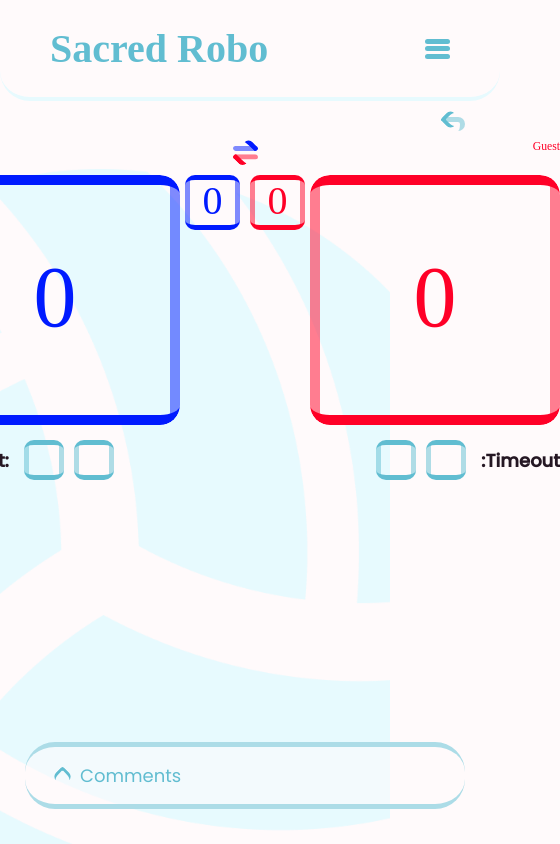
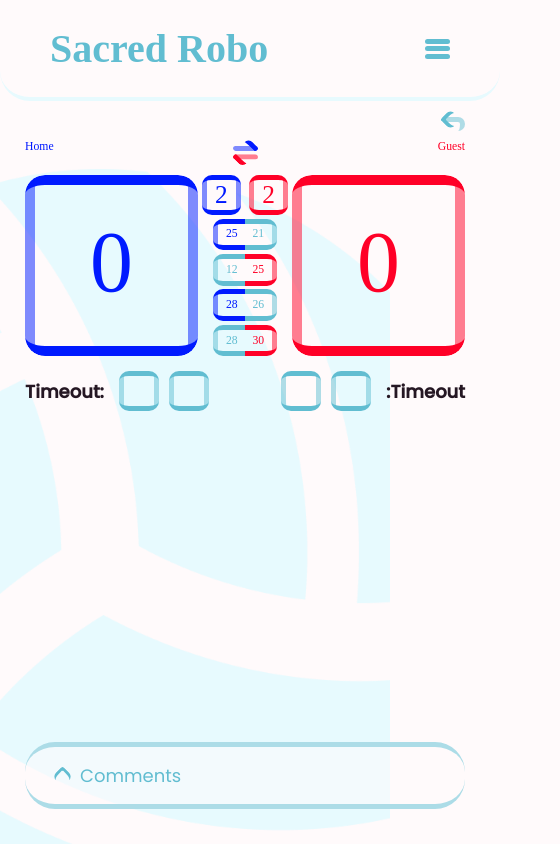
Before and after one commit to clestinepa/Sacred-Robo, a Svelte app: page / in a window 390 px wide. Shown: the whole page, 560 px wide, since content can reach past the window. Built offline with nearby package versions, Linux system fonts and the light colour scheme; a web font is replaced by a local one.

Commit message:
correction erreur + responsive affichage score

```diff
--- a/public/global.css
+++ b/public/global.css
@@ -53,8 +53,10 @@ html {
 
 body {
 	height: 100%;
+	min-height: 100%;
 	display: flex;
 	flex-direction: column;
+	overflow-y: scroll;
 }
 
 
--- a/src/App.svelte
+++ b/src/App.svelte
@@ -20,7 +20,7 @@
 	 * ERROR : VM11:6772 crbug/1173575, non-JS module files deprecated. (anonyme) @ VM11:6772
 			   [Violation] Forced reflow while executing JavaScript took 56ms
 	 *				=> stack overflow a la sulotion : Network - Aucune Limitation et pas Hor ligne
-	 *
+	 *Violation :Forced reflow while executing JavaScript took 70ms
 	 *
 	*/
 
@@ -134,7 +134,7 @@
 <main class="game">
 	<div id=result>
 		<div id=settings_game>
-			<Back/>
+			<div id=pos_back><Back/></div>
 		</div>
 		<div id=names_{$switchOn}>
 			<p id=name1 style:color={$settings.team1_color.value[0]}>{$settings.team1_name.value}</p>
@@ -230,8 +230,8 @@ header {
 /* ****** */
 
 main {
-	height: 100%;
-
+	flex: 1 0;
+	overflow : auto auto;
 }
 
 /* Settings */
@@ -309,29 +309,43 @@ main {
 
 /* Global */
 .game{
-	margin: max(2%, 5px) max(7%, 20px) max(7%, 20px) max(5%, 20px);
+	padding: max(2%, 5px) max(7%, 20px) max(7%, 20px) max(5%, 20px);
 	display: flex;
 	flex-direction: column;
 	justify-content: space-between;
 }
 
+#pos_back {
+	max-width: calc(1000px + 2vw + 250px);
+}
+
 #names_false, #names_true, #points_false, #points_true, #temps_mort {
 	display: flex;
 	justify-content: center;
-	gap: 5px;
+	gap: 1vw;
 }
 
 #name1, #name2, .score, #tm1, #tm2 {
 	position: relative;
 	width: 100%;
 	max-width: 500px;
-	min-width: 250px;
 }
 
 .gap, .set   {
-	width: 15%;
-	min-width: 120px;
-	max-width: 120px;
+	width: 50%;
+	max-width: 250px;
+}
+
+.set, .detail_set {
+	gap: 1vw;
+}
+
+.score_set  {
+	gap: 2vw;
+}
+
+.detail_set {
+	padding: 0 3vw 0 3vw;
 }
 /* ****** */
 
@@ -348,8 +362,14 @@ main {
 /* Settings */
 #settings_game {
 	display: flex;
+    justify-content: center;
+	margin-bottom: max(2%, 5px);
+}
+
+#pos_back {
+	flex:1;
+	display: flex;
 	justify-content: right;
-	margin-bottom: max(2%, 5px);
 }
 /* ******** */
 
@@ -357,6 +377,7 @@ main {
 #points_false, #points_true {
 	margin: 10px 0 10px 0;
 }
+
 .score::after {
 	content: '';
 	display: block;
@@ -366,13 +387,11 @@ main {
 .set {
 	display: flex;
 	flex-direction: column;
-	gap: 5px;
 }
 
 .score_set  {
 	display: flex;
 	justify-content: center;
-	gap: 10px;
 }
 
 .point_set {
@@ -388,12 +407,8 @@ main {
 
 .detail_set {
 	height: 100%;
-	padding-left: 16px;
-	padding-right: 16px;
-
 	display: flex;
 	flex-direction: column;
-	gap: 5px;
 }
 /* ****** */
 
--- a/src/Components.svelte/Detail_set.svelte
+++ b/src/Components.svelte/Detail_set.svelte
@@ -77,8 +77,8 @@
     justify-content: center;
 
     font-family: var(--font-family-title);
-    font-size: 30px;
-    padding-bottom: 4px;
+    font-size: 3vw;
+    padding-bottom: 0.3vw;
 }
 
 .z21 {
--- a/src/Components.svelte/Set.svelte
+++ b/src/Components.svelte/Set.svelte
@@ -40,9 +40,9 @@
     justify-content: center;
 
     font-family: var(--font-family-title);
-    font-size: 40px;
+    font-size: min(6.5vw,100px);
     color: rgb(var(--color), 1);
-    padding-bottom: 5px;
+    padding-bottom: 0.5vw;
 
     border-color: rgb(var(--color), 0.5);
 }
--- a/src/Contraintes.svelte
+++ b/src/Contraintes.svelte
@@ -62,9 +62,9 @@
     });
 
     setInterval( () => {
+        console.log(body.offsetHeight, body.scrollHeight)
             if (main.offsetHeight <= result.offsetHeight) {
                 console.log("trunk");
-                body.style.overflow="scroll";
             } else {
                 console.log("full");
             }
--- a/src/Functions.svelte
+++ b/src/Functions.svelte
@@ -1,7 +1,6 @@
 <script context="module">
-    import {score, start_timer, settings, page, switchOn, sets, last_actions, last_action} from '.../stores.js';
+    import {score, start_timer, settings, page, switchOn, sets, last_actions, last_action} from './stores.js';
     import { get } from 'svelte/store';
-import { onMount } from 'svelte';
 
     export function animScoreIncrement(event, i) {
         if (!get(start_timer) & !get(score)[0].winner & !get(score)[1].winner) {
--- a/src/stores.js
+++ b/src/stores.js
@@ -106,14 +106,14 @@ export const score = writable([
     {   id : 0,
         name : get(settings).team1_name.value,
         color : get(settings).team1_color.value,
-        set_win : 0,
+        set_win : 2,
         point : 0,
         nb_to : 0,
         winner : false      },
     {   id : 1,
         name : get(settings).team2_name.value,
         color : get(settings).team2_color.value,
-        set_win : 0,
+        set_win : 2,
         point : 0,
         nb_to : 0,
         winner : false      }
@@ -123,7 +123,7 @@ export const start_timer = writable(false);
 
 export const switchOn = writable(false);
 
-export const sets = writable([]);
+export const sets = writable([[25,21],[12,25],[28,26],[28,30]]);
 
 export const page = writable("game");
 
```
